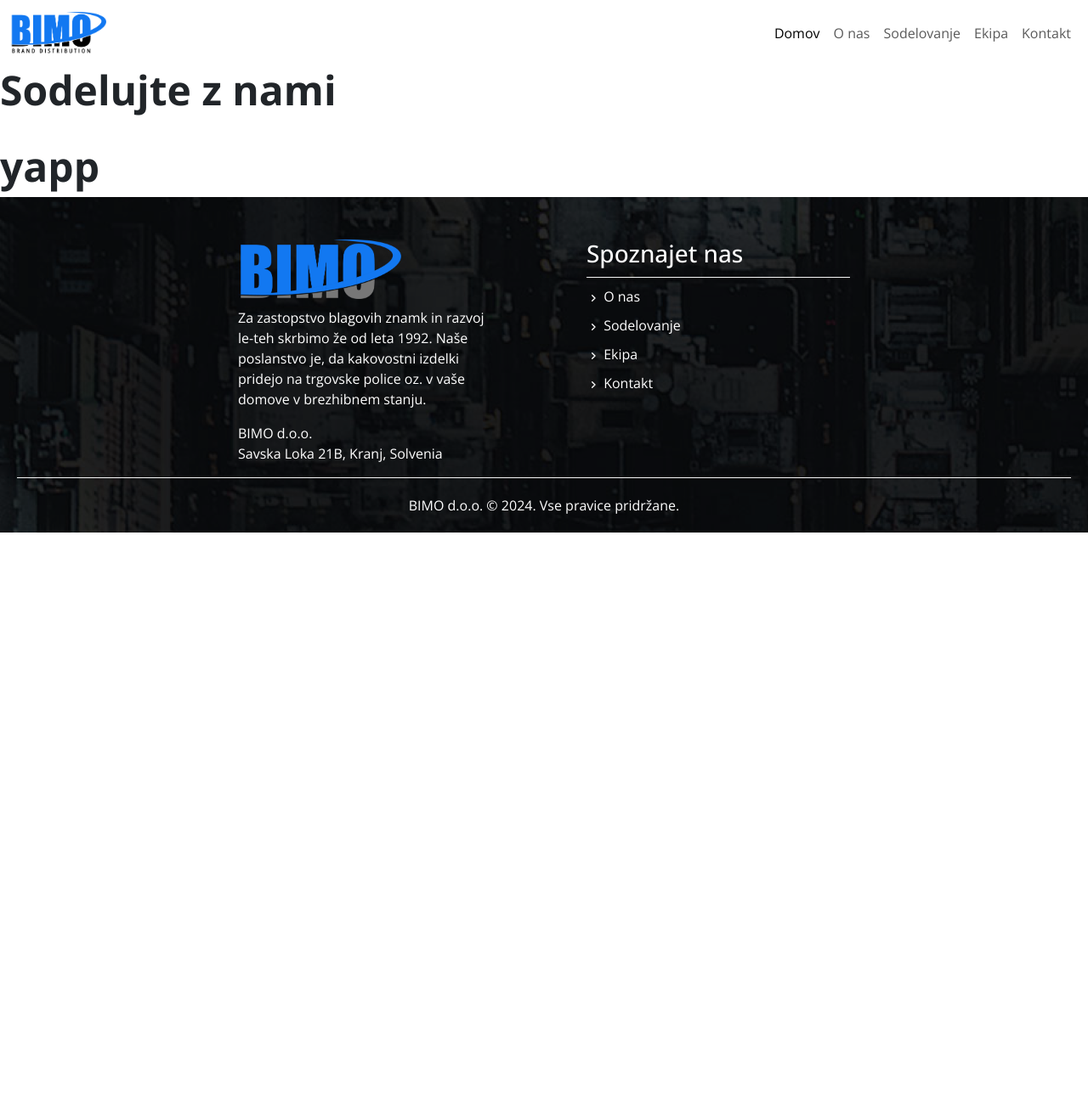
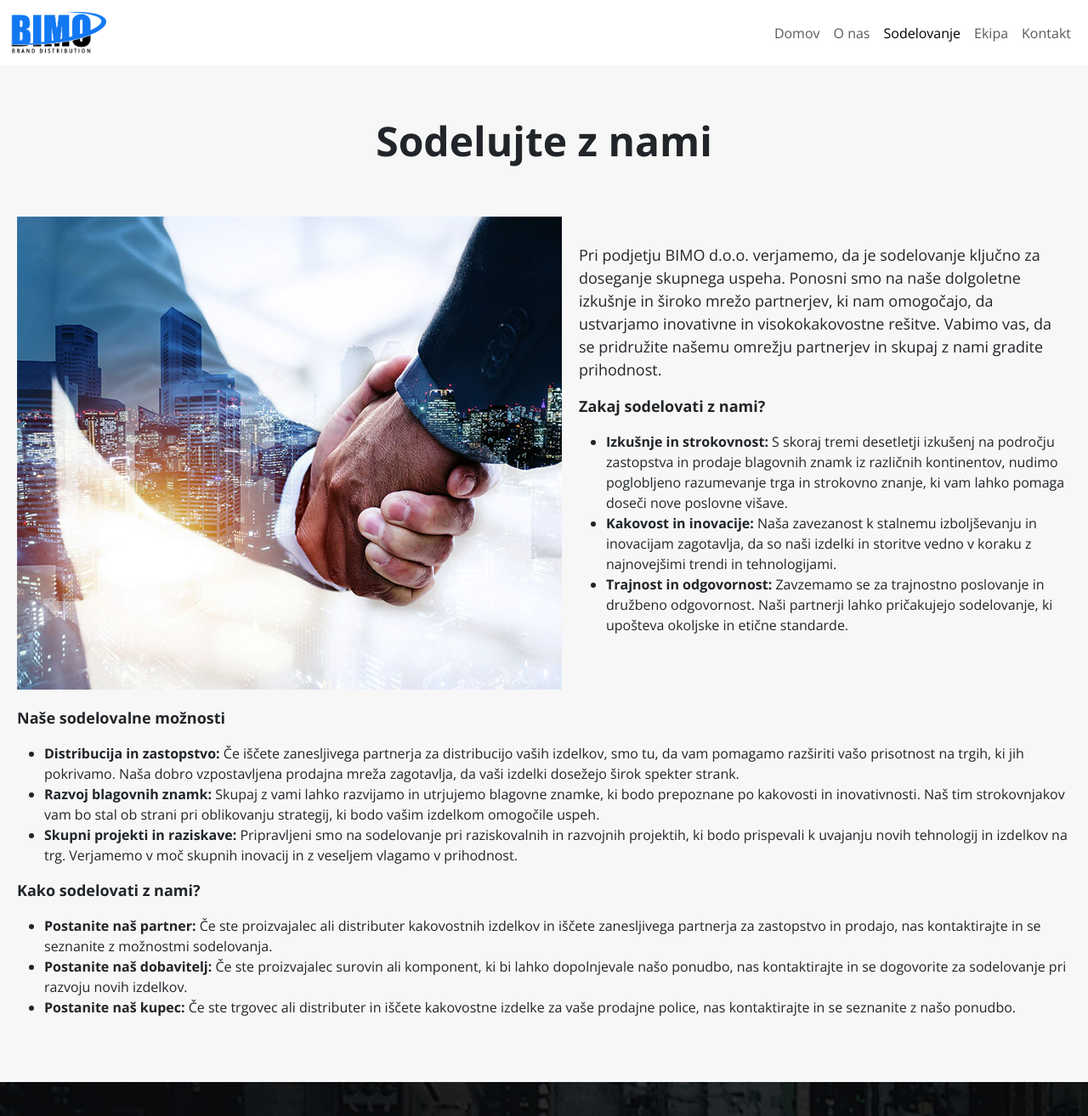
Before and after one commit to Mirko117/lastno-spletisce, a website: page cooperate.html in a window 1280 px wide. Shown: the top 1314 px of the page at 85% size. Before the commit the page ends 800 px from the top, so only its background shows below. Drawn offline with nearby package versions, Linux system fonts and the light colour scheme.

Commit message:
cooperate page

```diff
--- a/cooperate.html
+++ b/cooperate.html
@@ -19,7 +19,7 @@
 
     <!-- Custom CSS -->
     <link rel="stylesheet" href="css/main.css">
-    <link rel="stylesheet" href="css/index.css">
+    <link rel="stylesheet" href="css/cooperate.css">
 
     <title>BIMO d.o.o</title>
 
@@ -38,13 +38,13 @@
             <div class="collapse navbar-collapse justify-content-end" id="navbar-menu">
                 <ul class="navbar-nav">
                     <li class="nav-item">
-                        <a href="index.html" class="nav-link active">Domov</a>
+                        <a href="index.html" class="nav-link">Domov</a>
                     </li>
                     <li class="nav-item">
                         <a href="about.html" class="nav-link">O nas</a>
                     </li>
                     <li class="nav-item">
-                        <a href="cooperate.html" class="nav-link">Sodelovanje</a>
+                        <a href="cooperate.html" class="nav-link active">Sodelovanje</a>
                     </li>
                     <li class="nav-item">
                         <a href="team.html" class="nav-link">Ekipa</a>
@@ -58,21 +58,45 @@
     </nav>
 
     <section id="cooperate">
+        <div class="container">
             <div class="center">
                 <h2>Sodelujte z nami</h2>
             </div>
             <div class="grid">
                 <div class="grid-1">
-                <img src="" alt="">
+                    <img src="images/cooperate/cooperate.jpg" alt="Roke">
                 </div>
                 <div class="grid-2">
-                <h2>yapp</h2>
+                    <p>Pri podjetju BIMO d.o.o. verjamemo, da je sodelovanje ključno za doseganje skupnega uspeha. Ponosni smo na naše dolgoletne izkušnje in široko mrežo partnerjev, ki nam omogočajo, da ustvarjamo inovativne in visokokakovostne rešitve. Vabimo vas, da se pridružite našemu omrežju partnerjev in skupaj z nami gradite prihodnost.</p>
+                    <p>
+                        <strong>Zakaj sodelovati z nami?</strong>
+                        <ul>
+                            <li><strong>Izkušnje in strokovnost:</strong> S skoraj tremi desetletji izkušenj na področju zastopstva in prodaje blagovnih znamk iz različnih kontinentov, nudimo poglobljeno razumevanje trga in strokovno znanje, ki vam lahko pomaga doseči nove poslovne višave.</li>
+                            <li><strong>Kakovost in inovacije:</strong> Naša zavezanost k stalnemu izboljševanju in inovacijam zagotavlja, da so naši izdelki in storitve vedno v koraku z najnovejšimi trendi in tehnologijami.</li>
+                            <li><strong>Trajnost in odgovornost:</strong> Zavzemamo se za trajnostno poslovanje in družbeno odgovornost. Naši partnerji lahko pričakujejo sodelovanje, ki upošteva okoljske in etične standarde.</li>
+                        </ul>
+                    </p>
                 </div>
+            </div>
+            <p>
+                <strong>Naše sodelovalne možnosti</strong>
+                <ul>
+                    <li><strong>Distribucija in zastopstvo:</strong> Če iščete zanesljivega partnerja za distribucijo vaših izdelkov, smo tu, da vam pomagamo razširiti vašo prisotnost na trgih, ki jih pokrivamo. Naša dobro vzpostavljena prodajna mreža zagotavlja, da vaši izdelki dosežejo širok spekter strank.</li>
+                    <li><strong>Razvoj blagovnih znamk:</strong> Skupaj z vami lahko razvijamo in utrjujemo blagovne znamke, ki bodo prepoznane po kakovosti in inovativnosti. Naš tim strokovnjakov vam bo stal ob strani pri oblikovanju strategij, ki bodo vašim izdelkom omogočile uspeh.</li>
+                    <li><strong>Skupni projekti in raziskave:</strong> Pripravljeni smo na sodelovanje pri raziskovalnih in razvojnih projektih, ki bodo prispevali k uvajanju novih tehnologij in izdelkov na trg. Verjamemo v moč skupnih inovacij in z veseljem vlagamo v prihodnost.</li>
+                </ul>
+            </p>
+            <p>
+                <strong>Kako sodelovati z nami?</strong>
+                <ul>
+                    <li><strong>Postanite naš partner:</strong> Če ste proizvajalec ali distributer kakovostnih izdelkov in iščete zanesljivega partnerja za zastopstvo in prodajo, nas kontaktirajte in se seznanite z možnostmi sodelovanja.</li>
+                    <li><strong>Postanite naš dobavitelj:</strong> Če ste proizvajalec surovin ali komponent, ki bi lahko dopolnjevale našo ponudbo, nas kontaktirajte in se dogovorite za sodelovanje pri razvoju novih izdelkov.</li>
+                    <li><strong>Postanite naš kupec:</strong> Če ste trgovec ali distributer in iščete kakovostne izdelke za vaše prodajne police, nas kontaktirajte in se seznanite z našo ponudbo.</li>
+                </ul>
+            </p>
         </div>
 
     </section>
-
-
 
     <footer>
         <div class="footer-overlay">
--- a/css/cooperate.css
+++ b/css/cooperate.css
@@ -0,0 +1,25 @@
+#cooperate{
+    background-color: var(--c-grey);
+    padding: 60px 0;
+}
+
+#cooperate h2{
+    margin-bottom: 60px;
+}
+
+.grid{
+    display: grid;
+    grid-template-columns: auto auto;
+    gap: 20px;
+    margin-bottom: 20px;
+}
+
+.grid-2{
+    display: flex;
+    flex-direction: column;
+    justify-content: center;
+}
+
+p{
+    font-size: 18px;
+}
```
Also changed, not shown: images/cooperate/cooperate.jpg (added). Lines whose indentation alone changed are shown as unchanged.
